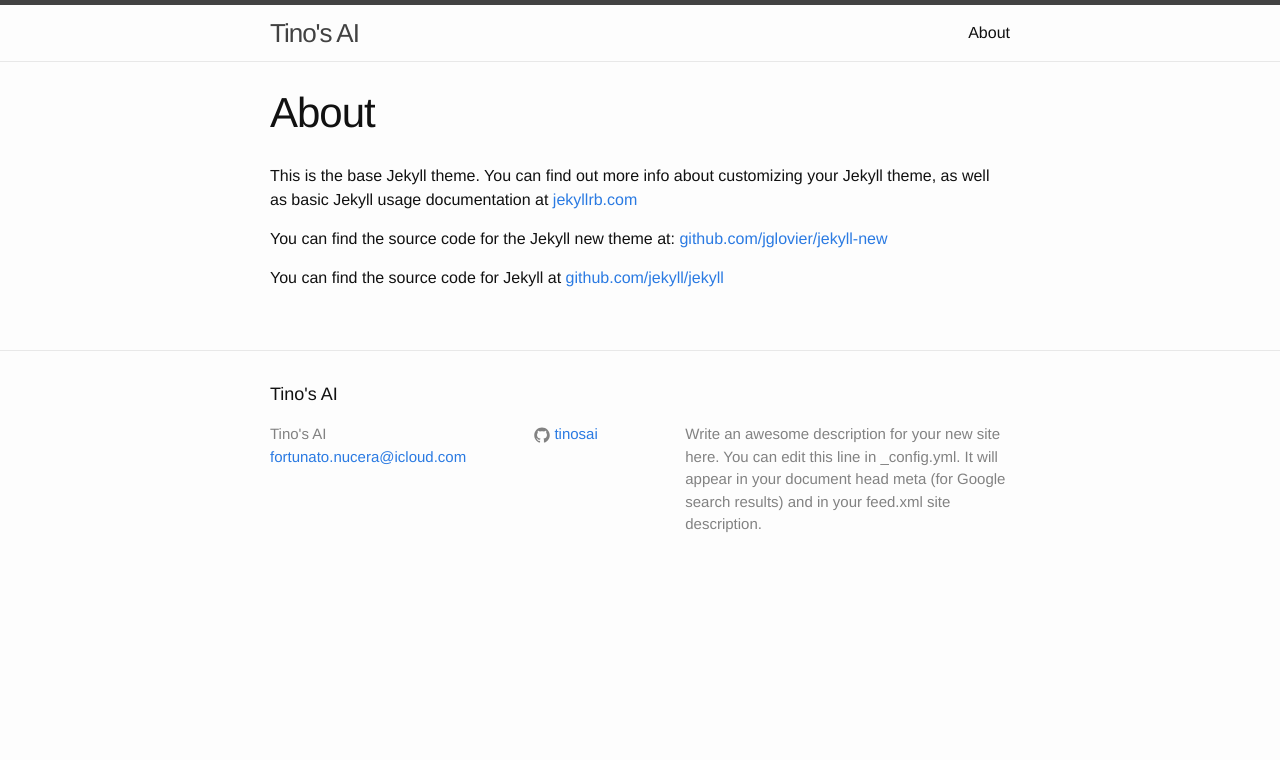
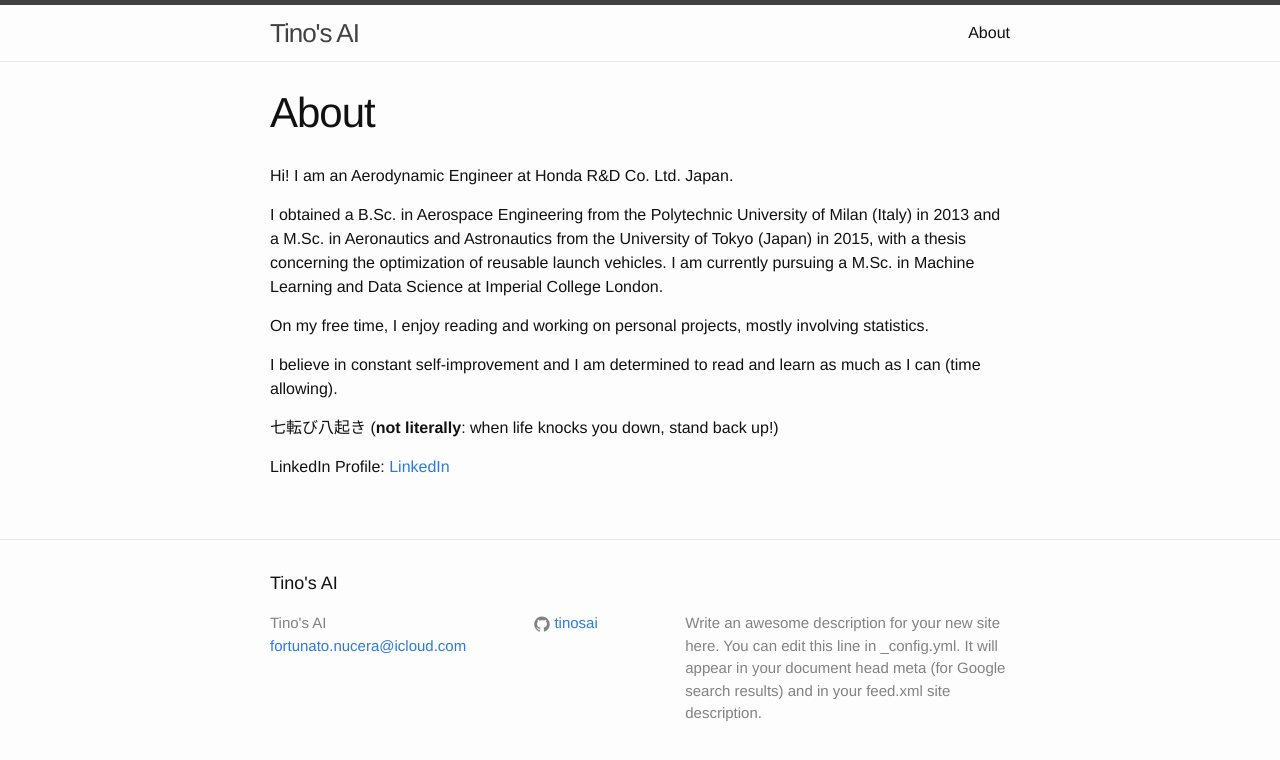
Before and after one commit to tinosai/tinosai.github.io, a Jekyll site: the page built from about.md, in a window 1280 px wide. Shown: the top 760 px of the page. Built offline with Jekyll 4.4.1, drawn with Linux system fonts in a browser that asks for light colours.

Commit message:
new commit

```diff
--- a/about.md
+++ b/about.md
@@ -4,8 +4,15 @@
 permalink: /about/
 ---
 
-This is the base Jekyll theme. You can find out more info about customizing your Jekyll theme, as well as basic Jekyll usage documentation at [jekyllrb.com](http://jekyllrb.com/)
+Hi! I am an Aerodynamic Engineer at Honda R&D Co. Ltd. Japan.
 
-You can find the source code for the Jekyll new theme at: [github.com/jglovier/jekyll-new](https://github.com/jglovier/jekyll-new)
+I obtained a B.Sc. in Aerospace Engineering from the Polytechnic University of Milan (Italy) in 2013 and a M.Sc. in Aeronautics and Astronautics from the University of Tokyo (Japan) in 2015, with a thesis concerning the optimization of reusable launch vehicles. I am currently pursuing a M.Sc. in Machine Learning and Data Science at Imperial College London.
 
-You can find the source code for Jekyll at [github.com/jekyll/jekyll](https://github.com/jekyll/jekyll)
+On my free time, I enjoy reading and working on personal projects, mostly involving statistics.
+
+I believe in constant self-improvement and I am determined to read and learn as much as I can (time allowing).
+
+七転び八起き (**not literally**: when life knocks you down, stand back up!)
+
+LinkedIn Profile:
+[LinkedIn](https://www.linkedin.com/in/fortunato-nucera-5b35ba111/)
```
